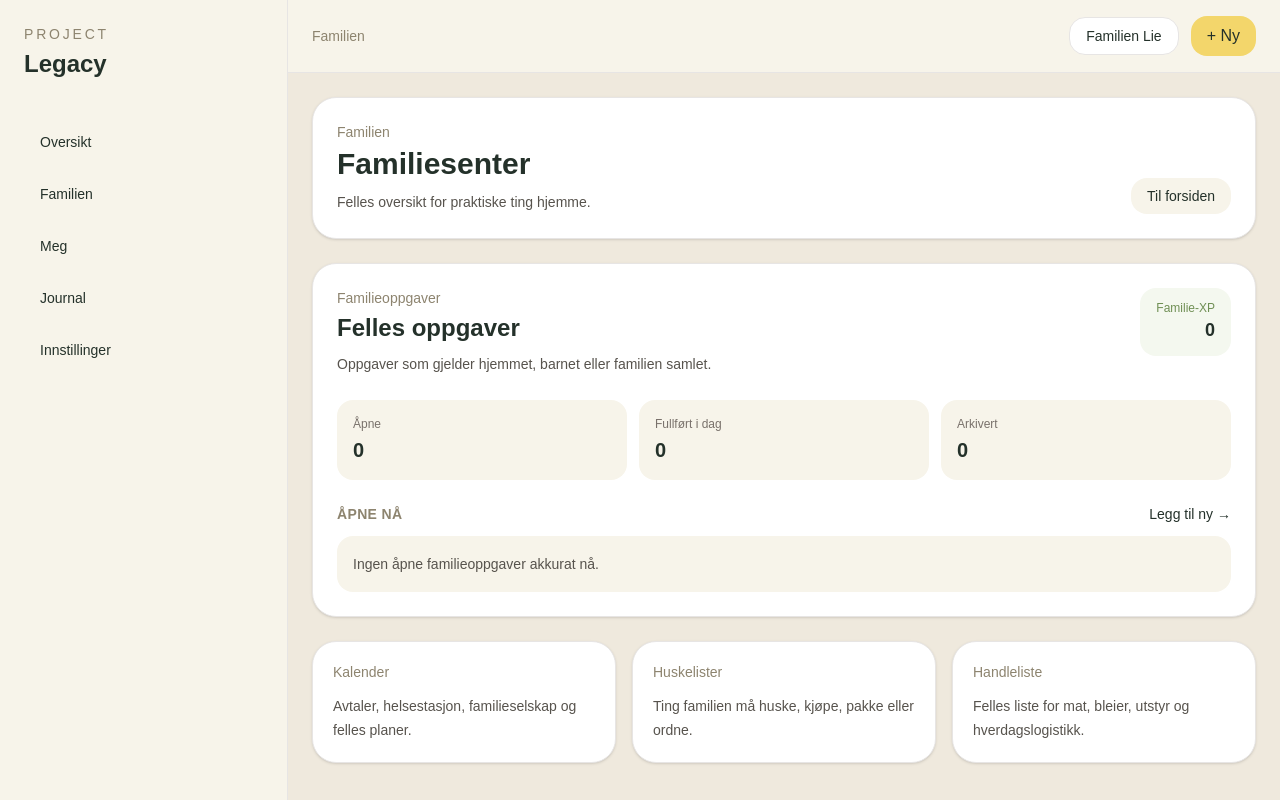
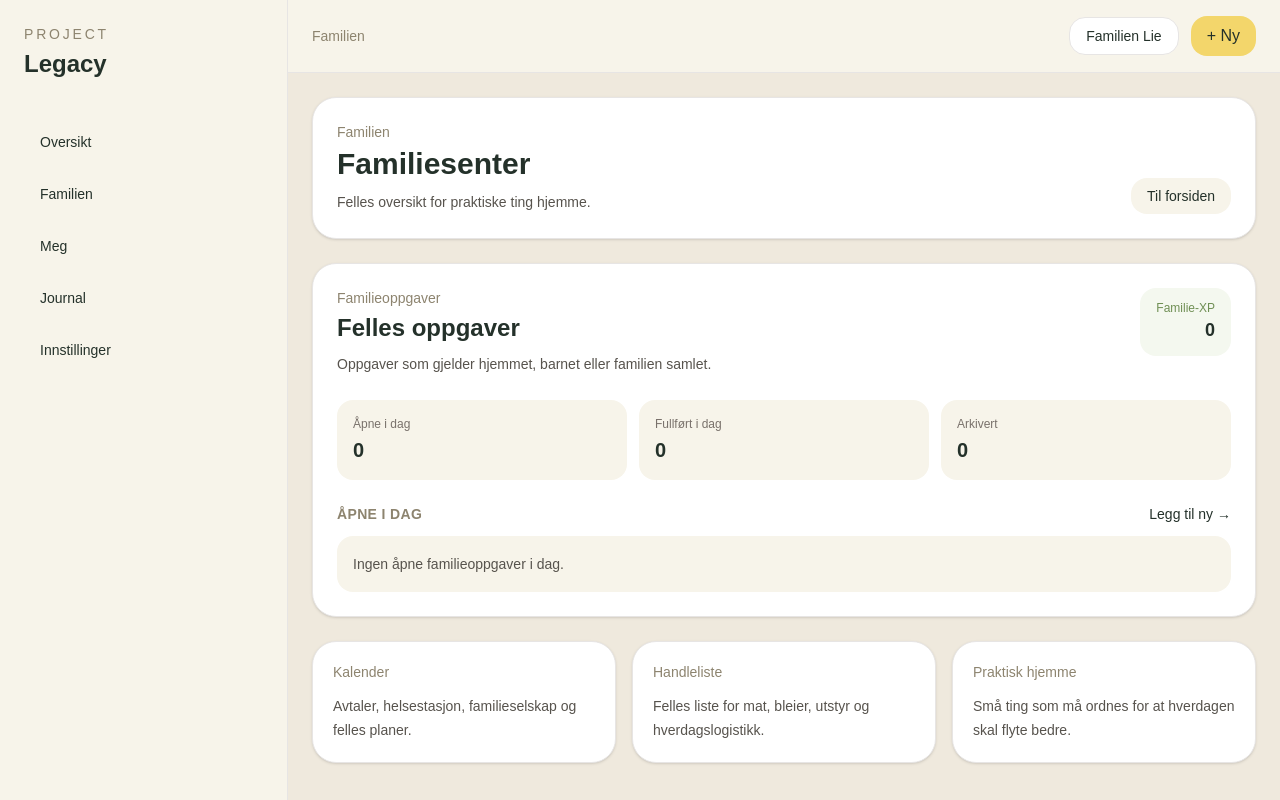
Before and after one commit to knutemiljl-hue/project-legacy, a Next.js app: page /family in a window 1280 px wide. Built offline with nearby package versions, Linux system fonts and the light colour scheme.

Commit message:
fix: use local dates for task scheduling

```diff
--- a/app/family/page.tsx
+++ b/app/family/page.tsx
@@ -7,12 +7,12 @@ const familyCards = [
     description: "Avtaler, helsestasjon, familieselskap og felles planer.",
   },
   {
-    title: "Huskelister",
-    description: "Ting familien må huske, kjøpe, pakke eller ordne.",
+    title: "Handleliste",
+    description: "Felles liste for mat, bleier, utstyr og hverdagslogistikk.",
   },
   {
-    title: "Handleliste",
-    description: "Felles liste for mat, bleier, utstyr og hverdagslogistikk.",
+    title: "Praktisk hjemme",
+    description: "Små ting som må ordnes for at hverdagen skal flyte bedre.",
   },
 ];
 
--- a/components/dashboard/DailyTasks.tsx
+++ b/components/dashboard/DailyTasks.tsx
@@ -48,7 +48,7 @@ function notifyXpUpdated() {
   }, 0);
 }
 
-function getDateKey(date: Date) {
+function getLocalDateKey(date = new Date()) {
   const year = date.getFullYear();
   const month = String(date.getMonth() + 1).padStart(2, "0");
   const day = String(date.getDate()).padStart(2, "0");
@@ -56,8 +56,24 @@ function getDateKey(date: Date) {
   return `${year}-${month}-${day}`;
 }
 
+function getDateKey(date: Date) {
+  return getLocalDateKey(date);
+}
+
 function getTodayKey() {
-  return getDateKey(new Date());
+  return getLocalDateKey();
+}
+
+function isTaskForToday(task: Task) {
+  if (!task.isCustom) {
+    return true;
+  }
+
+  if (!task.date) {
+    return true;
+  }
+
+  return task.date === getTodayKey();
 }
 
 function formatDate(date?: string) {
@@ -65,11 +81,14 @@ function formatDate(date?: string) {
     return null;
   }
 
+  const [year, month, day] = date.split("-").map(Number);
+  const localDate = new Date(year, month - 1, day);
+
   return new Intl.DateTimeFormat("nb-NO", {
     weekday: "short",
     day: "numeric",
     month: "short",
-  }).format(new Date(date));
+  }).format(localDate);
 }
 
 function getScopeLabel(scope: TaskScope) {
@@ -134,7 +153,7 @@ function TaskList({
   const completedTaskIds = completedRecords.map((record) => record.taskId);
 
   const visibleTasks = tasks.filter(
-    (task) => !completedTaskIds.includes(task.id)
+    (task) => isTaskForToday(task) && !completedTaskIds.includes(task.id)
   );
 
   return (
@@ -332,21 +351,22 @@ export default function DailyTasks() {
 
   const defaultTasks = getDefaultTasks();
   const allTasks: Task[] = [...defaultTasks, ...customTasks];
+  const todayTasks = allTasks.filter((task) => isTaskForToday(task));
 
   const completedTaskIds = completionRecords.map((record) => record.taskId);
 
   const personalTasks = allTasks.filter((task) => task.scope === "personal");
   const familyTasks = allTasks.filter((task) => task.scope === "family");
 
-  const openTasks = allTasks.filter(
+  const openTasks = todayTasks.filter(
     (task) => !completedTaskIds.includes(task.id)
   );
 
-  const completedTaskItems = allTasks.filter((task) =>
+  const completedTaskItems = todayTasks.filter((task) =>
     completedTaskIds.includes(task.id)
   );
 
-  const earnedXpToday = completionRecords.length * XP_PER_TASK;
+  const earnedXpToday = completedTaskItems.length * XP_PER_TASK;
 
   useEffect(() => {
     initializeTasks();
--- a/components/family/FamilyTasksSummary.tsx
+++ b/components/family/FamilyTasksSummary.tsx
@@ -48,16 +48,39 @@ function notifyUpdates() {
   }, 0);
 }
 
+function getLocalDateKey(date = new Date()) {
+  const year = date.getFullYear();
+  const month = String(date.getMonth() + 1).padStart(2, "0");
+  const day = String(date.getDate()).padStart(2, "0");
+
+  return `${year}-${month}-${day}`;
+}
+
+function getTodayKey() {
+  return getLocalDateKey();
+}
+
+function isTaskForToday(task: Task) {
+  if (!task.date) {
+    return true;
+  }
+
+  return task.date === getTodayKey();
+}
+
 function formatDate(date?: string) {
   if (!date) {
     return null;
   }
 
+  const [year, month, day] = date.split("-").map(Number);
+  const localDate = new Date(year, month - 1, day);
+
   return new Intl.DateTimeFormat("nb-NO", {
     weekday: "short",
     day: "numeric",
     month: "short",
-  }).format(new Date(date));
+  }).format(localDate);
 }
 
 function readFamilyTasks() {
@@ -149,11 +172,13 @@ export default function FamilyTasksSummary() {
 
   const completedTaskIds = completionRecords.map((record) => record.taskId);
 
-  const openFamilyTasks = familyTasks.filter(
+  const todaysFamilyTasks = familyTasks.filter((task) => isTaskForToday(task));
+
+  const openFamilyTasks = todaysFamilyTasks.filter(
     (task) => !completedTaskIds.includes(task.id)
   );
 
-  const completedFamilyTasksToday = familyTasks.filter((task) =>
+  const completedFamilyTasksToday = todaysFamilyTasks.filter((task) =>
     completedTaskIds.includes(task.id)
   );
 
@@ -194,7 +219,7 @@ export default function FamilyTasksSummary() {
 
       <div className="mb-6 grid grid-cols-3 gap-3">
         <div className="rounded-2xl bg-[#F7F4EA] p-4">
-          <p className="text-xs text-stone-500">Åpne</p>
+          <p className="text-xs text-stone-500">Åpne i dag</p>
           <p className="mt-1 text-xl font-semibold text-[#24312A]">
             {openFamilyTasks.length}
           </p>
@@ -218,7 +243,7 @@ export default function FamilyTasksSummary() {
       <div>
         <div className="mb-3 flex items-center justify-between">
           <h3 className="text-sm font-semibold uppercase tracking-wide text-[#8D846F]">
-            Åpne nå
+            Åpne i dag
           </h3>
 
           <Link
@@ -232,7 +257,7 @@ export default function FamilyTasksSummary() {
         {openFamilyTasks.length === 0 ? (
           <div className="rounded-2xl bg-[#F7F4EA] p-4">
             <p className="text-sm leading-6 text-stone-600">
-              Ingen åpne familieoppgaver akkurat nå.
+              Ingen åpne familieoppgaver i dag.
             </p>
           </div>
         ) : (
--- a/components/layout/QuickAddMenu.tsx
+++ b/components/layout/QuickAddMenu.tsx
@@ -12,9 +12,9 @@ const actions = [
     description: "Legg til en oppgave for deg eller familien.",
   },
   {
-    id: "list",
-    title: "Ny huskeliste",
-    description: "Opprett en liste for ting som må huskes.",
+    id: "shopping",
+    title: "Ny handleliste",
+    description: "Legg til varer eller ting familien må kjøpe.",
   },
   {
     id: "calendar",
@@ -28,8 +28,12 @@ const actions = [
   },
 ];
 
-function getTodayAsInputDate() {
-  return new Date().toISOString().slice(0, 10);
+function getLocalDateKey(date = new Date()) {
+  const year = date.getFullYear();
+  const month = String(date.getMonth() + 1).padStart(2, "0");
+  const day = String(date.getDate()).padStart(2, "0");
+
+  return `${year}-${month}-${day}`;
 }
 
 export default function QuickAddMenu() {
@@ -39,7 +43,7 @@ export default function QuickAddMenu() {
 
   const [taskTitle, setTaskTitle] = useState("");
   const [taskSubtitle, setTaskSubtitle] = useState("");
-  const [taskDate, setTaskDate] = useState(getTodayAsInputDate());
+  const [taskDate, setTaskDate] = useState(getLocalDateKey());
   const [taskTime, setTaskTime] = useState("");
   const [taskScope, setTaskScope] = useState<"personal" | "family">("personal");
 
@@ -52,7 +56,7 @@ export default function QuickAddMenu() {
     setActiveAction(null);
     setTaskTitle("");
     setTaskSubtitle("");
-    setTaskDate(getTodayAsInputDate());
+    setTaskDate(getLocalDateKey());
     setTaskTime("");
     setTaskScope("personal");
   }
```
